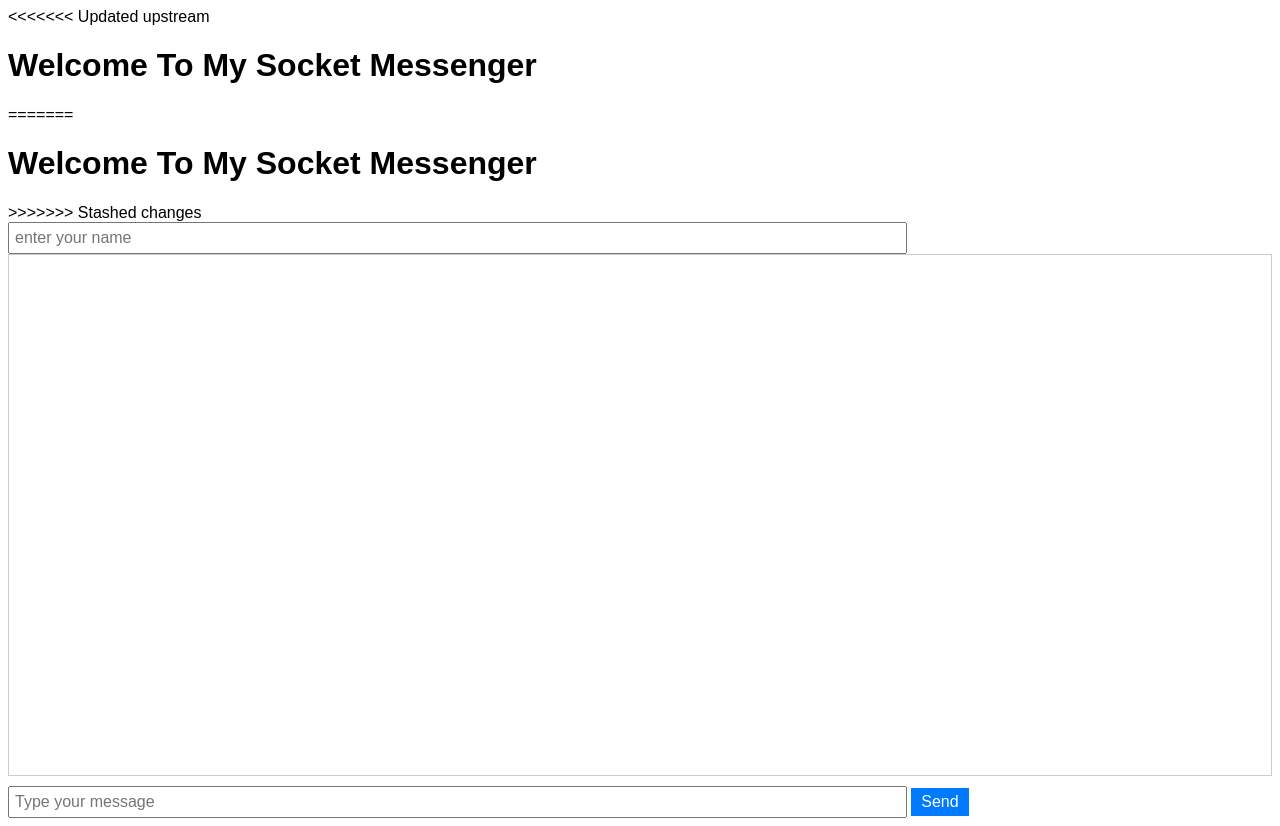
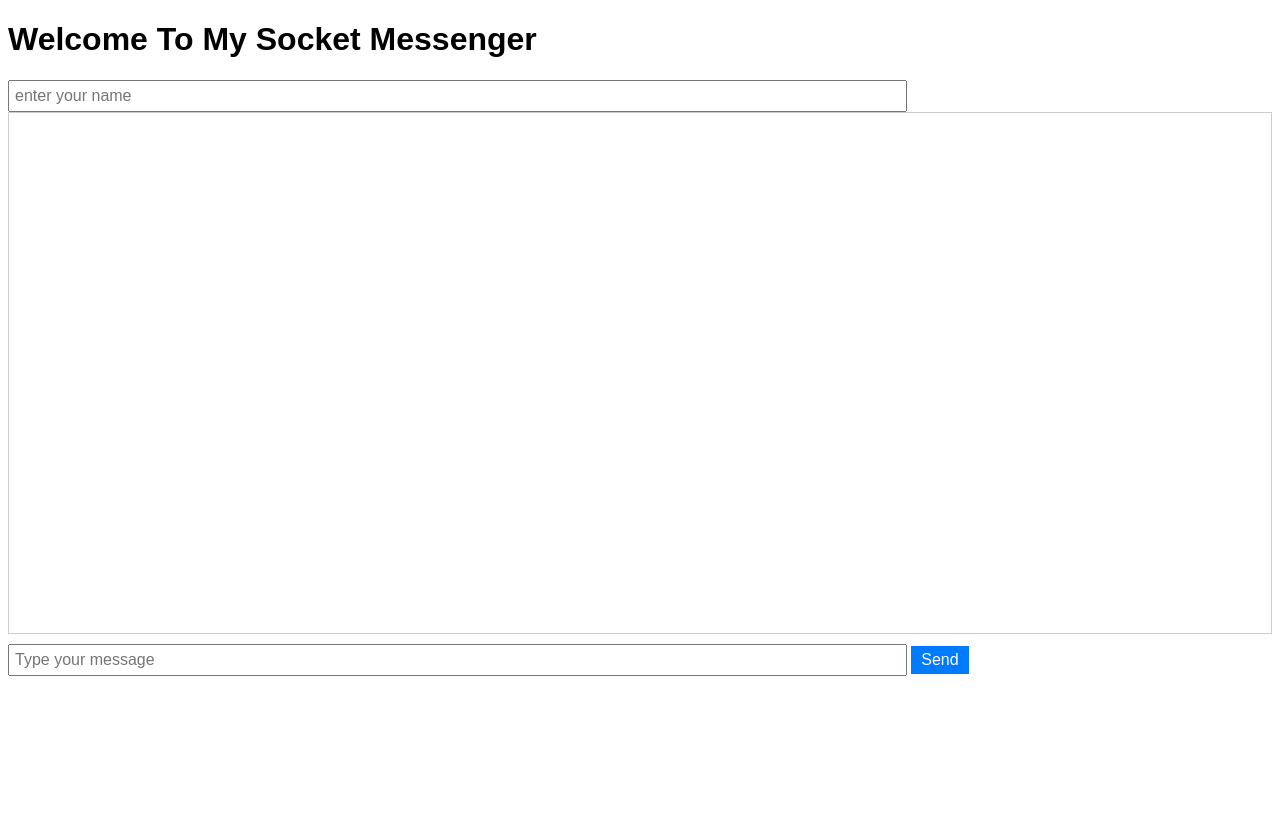
Before and after one commit to moeelbadri/MySocketChat, a website: page public/index.html in a window 1280 px wide. After the commit the page ends 800 px from the top, so only its background shows below. Drawn offline with nearby package versions, Linux system fonts and the light colour scheme; no server answers.

Commit message:
Update index.html

```diff
--- a/public/index.html
+++ b/public/index.html
@@ -6,18 +6,10 @@
 </head>
 <body>
 
-<<<<<<< Updated upstream
-
-
   <div class="h1test">
 
     <h1>Welcome To My <span>Socket Messenger</span> </h1>
 
-=======
-  <div class="h1test">
-
-    <h1>Welcome To My <span>Socket Messenger</span> </h1>
->>>>>>> Stashed changes
   </div>
 
   <input id="name-input" type="text" placeholder="enter your name">
```
